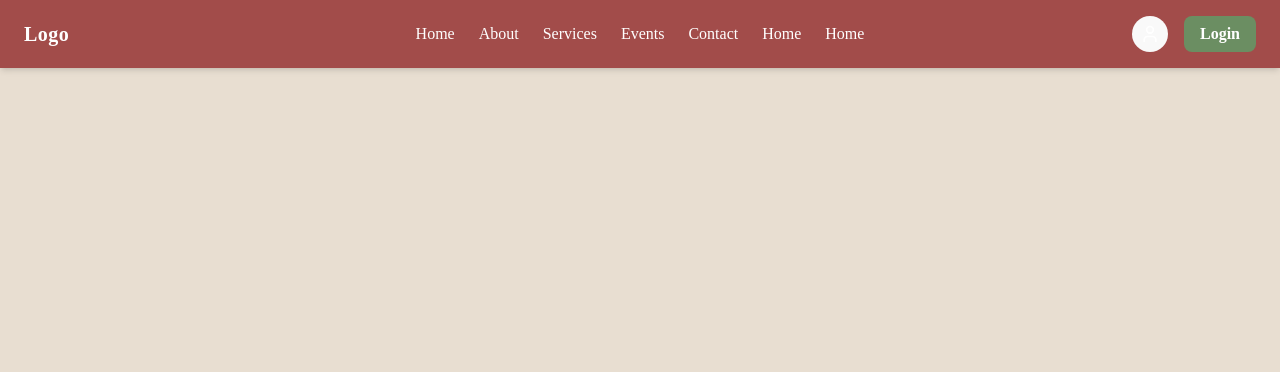
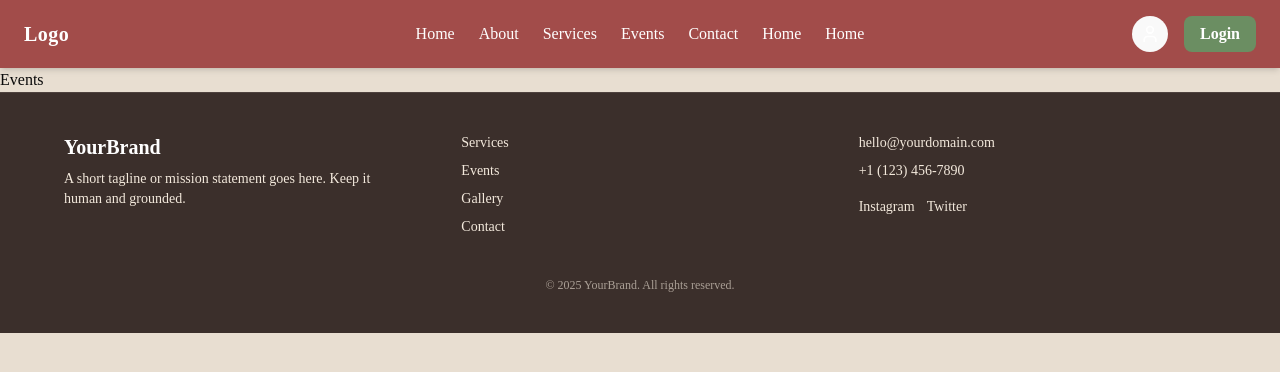
Before and after one commit to DavidIlie-Raul/SzakraliaWEB, a React (Vite) app in the folder frontend/: page /events in a window 1280 px wide. Shown: the top 372 px of the page. Built offline with nearby package versions, Linux system fonts and the light colour scheme.

Commit message:
Added Footer to App.tsx instead of manually rendering for each page in their own file.
Added route path for Events

```diff
--- a/frontend/src/App.tsx
+++ b/frontend/src/App.tsx
@@ -5,6 +5,8 @@ import Home from "./pages/Home";
 import About from "./pages/About";
 import Contact from "./pages/Contact";
 import "./App.css";
+import Events from "./pages/Events";
+import Footer from "./components/Footer";
 
 function App() {
   const [count, setCount] = useState(0);
@@ -17,7 +19,9 @@ function App() {
         <Route path="/" element={<Home />} />
         <Route path="/about" element={<About />} />
         <Route path="/contact" element={<Contact />} />
+        <Route path="/events" element={<Events />} />
       </Routes>
+      <Footer></Footer>
     </>
   );
 }
--- a/frontend/src/pages/Events.tsx
+++ b/frontend/src/pages/Events.tsx
@@ -1,4 +1,11 @@
+import Footer from "@/components/Footer";
+import Header from "@/components/Header";
+
 function Events() {
-  return <></>;
+  return (
+    <>
+      <p>Events</p>
+    </>
+  );
 }
 export default Events;
--- a/frontend/src/pages/Home.tsx
+++ b/frontend/src/pages/Home.tsx
@@ -321,7 +321,6 @@ function Home() {
           </form>
         </div>
       </section>
-      <Footer></Footer>
     </>
   );
 }
```
